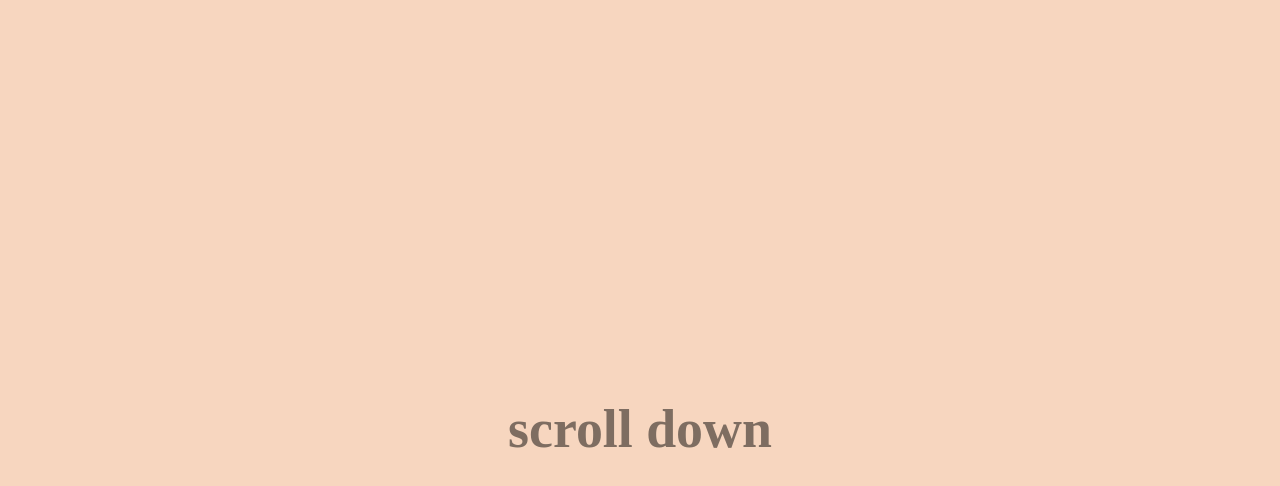
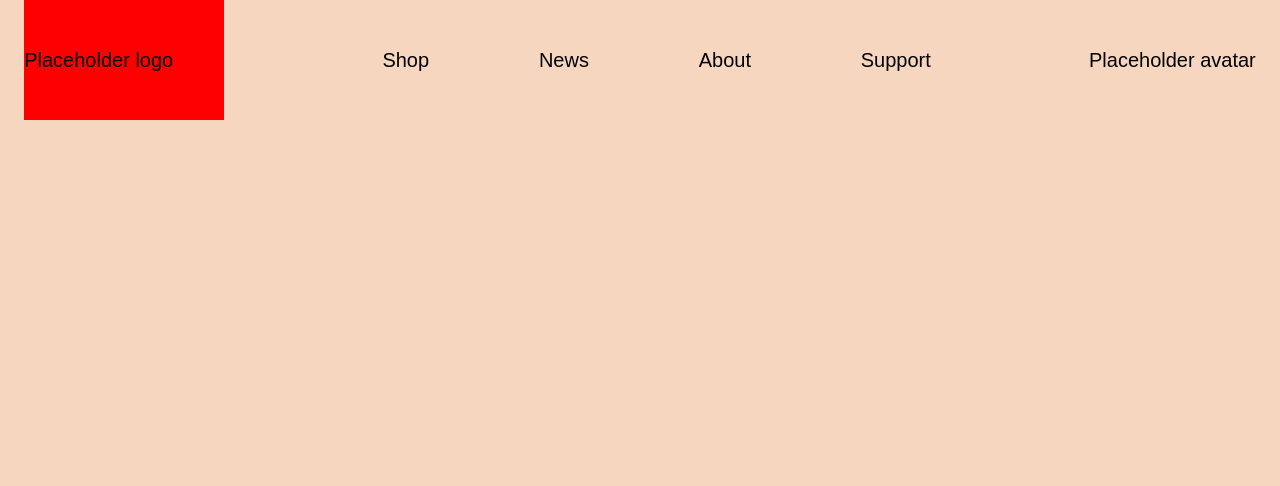
Before and after one commit to QuantaFX/GameboyShop, a website: page index.html in a window 1280 px wide. Shown: the top 486 px of the page. Drawn offline with Linux system fonts and the light colour scheme; a web font is replaced by a local one.

Commit message:
feat: add initial navbar

```diff
--- a/css/index.css
+++ b/css/index.css
@@ -1,4 +1,12 @@
-html, body {
+* {
+    margin: 0px;
+    padding: 0px;
+    box-sizing: border-box;
+    z-index: 0;
+}
+
+html,
+body {
     height: 3000px;
     width: 100vw;
     margin: 0;
@@ -14,10 +22,12 @@ html, body {
         transform: scale(1);
         opacity: .8;
     }
+
     60% {
         transform: scale(1.1);
         opacity: 0.4;
     }
+
     100% {
         transform: scale(1);
         opacity: 1;
@@ -35,9 +45,17 @@ h1 {
 }
 
 @keyframes play {
-    0%   {opacity: 0%}
-    85%  {opacity: 0%}
-    100% {opacity: 100%}
+    0% {
+        opacity: 0%
+    }
+
+    85% {
+        opacity: 0%
+    }
+
+    100% {
+        opacity: 100%
+    }
 }
 
 #button {
@@ -86,20 +104,55 @@ h1 {
 }
 
 @keyframes slideIn {
-    0%   {transform: translateX(0)}
-    80%  {transform: translateX(calc(50vw)); opacity: 100%}
-    84%  {transform: translateX(calc(50vw)); opacity: 100%}
-    85%  {transform: translateX(calc(50vw)); opacity: 0%}
-    100% {transform: translateX(calc(50vw)); opacity: 0%}
+    0% {
+        transform: translateX(0)
+    }
+
+    80% {
+        transform: translateX(calc(50vw));
+        opacity: 100%
+    }
+
+    84% {
+        transform: translateX(calc(50vw));
+        opacity: 100%
+    }
+
+    85% {
+        transform: translateX(calc(50vw));
+        opacity: 0%
+    }
+
+    100% {
+        transform: translateX(calc(50vw));
+        opacity: 0%
+    }
 }
 
 @keyframes appear {
-    0%   {opacity: 0%}
-    10%  {opacity: 100%}
-    80%  {opacity: 100%}
-    84%  {opacity: 100%}
-    85%  {opacity: 0%}
-    100% {opacity: 0%}
+    0% {
+        opacity: 0%
+    }
+
+    10% {
+        opacity: 100%
+    }
+
+    80% {
+        opacity: 100%
+    }
+
+    84% {
+        opacity: 100%
+    }
+
+    85% {
+        opacity: 0%
+    }
+
+    100% {
+        opacity: 0%
+    }
 }
 
 
@@ -136,3 +189,32 @@ h1 {
     animation: appear linear;
     animation-timeline: scroll(root);
 }
+
+nav {
+    display: flex;
+    width: 100vw;
+    height: 15vh;
+    justify-content: space-around;
+}
+
+.nav-container {
+    display: flex;
+    align-items: center;
+    font-size: 1.25rem;
+
+    a {
+        color: black;
+        text-decoration: none;
+    }
+}
+
+#nav-main {
+    display: flex;
+    width: 60vw;
+    justify-content: space-evenly;
+}
+
+#nav-left {
+    width: 10em;
+    background-color: red;
+}
--- a/index.html
+++ b/index.html
@@ -1,13 +1,42 @@
 <!DOCTYPE html>
 <html lang="en">
+
 <head>
     <meta charset="UTF-8">
     <meta name="viewport" content="width=device-width, initial-scale=1.0">
-    <style>@import url('https://fonts.googleapis.com/css2?family=Gruppo&display=swap');</style>
+    <style>
+        @import url('https://fonts.googleapis.com/css2?family=Gruppo&display=swap');
+    </style>
     <link rel="stylesheet" href="css/index.css">
 </head>
+
 <body>
-    <h1>scroll down</h1>
+    <nav>
+        <div class="nav-container" id="nav-left">
+            <div class="nav-item" id="logo">
+                Placeholder logo
+            </div>
+        </div>
+        <div class="nav-container" id="nav-main">
+            <div class="nav-item" id="nav-item-shop">
+                <a href="game_grey.html">Shop</a>
+            </div>
+            <div class="nav-item" id="nav-item-news">
+                News
+            </div>
+            <div class="nav-item" id="nav-item-about">
+                About
+            </div>
+            <div class="nav-item" id="nav-item-support">
+                Support
+            </div>
+        </div>
+        <div class="nav-container" id="nav-right">
+            <div class="nav-item" id="avatar">
+                Placeholder avatar
+            </div>
+        </div>
+    </nav>
 
     <div id="loading_bar"></div>
     <div class="cover" id="cover_r"></div>
@@ -18,4 +47,5 @@
         <a href="game_grey.html" id="play_btn"></a>
     </div>
 </body>
+
 </html>
```
